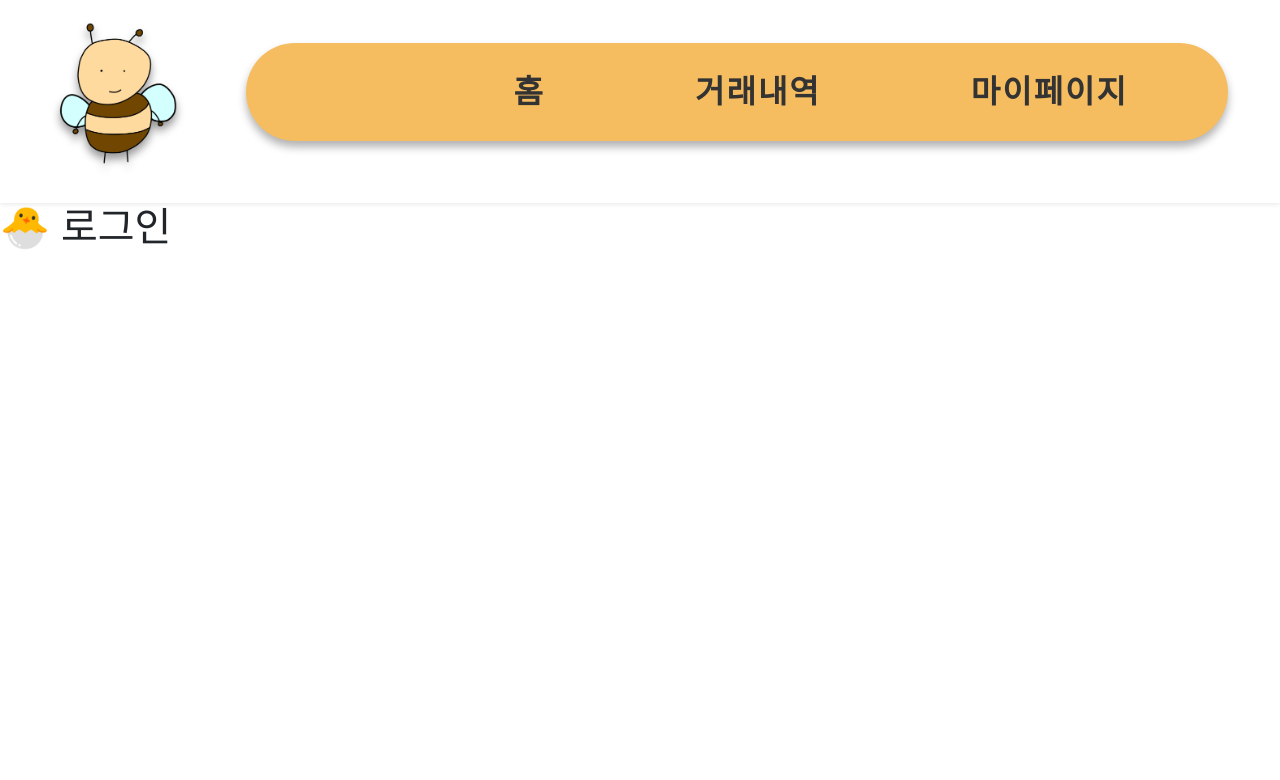
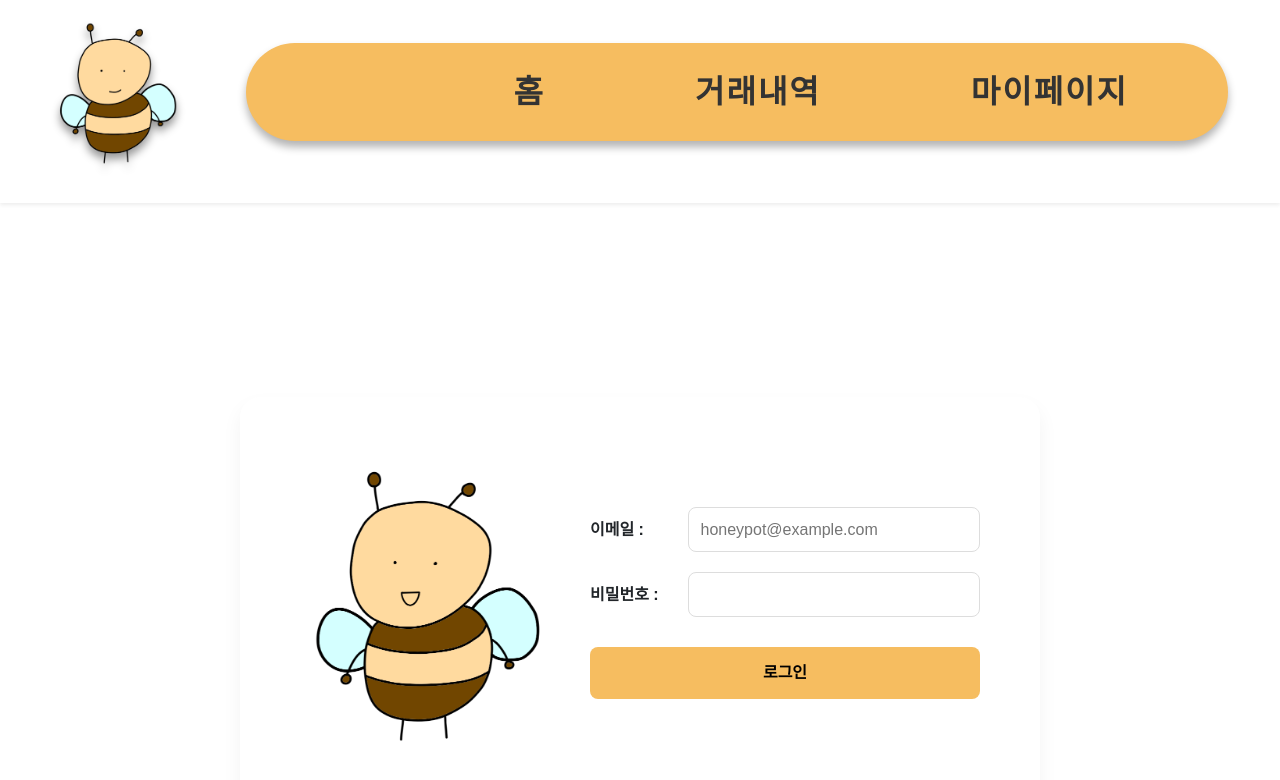
Before and after one commit to KB-Beeee/KB-honeypot, a Vue app: page /login in a window 1280 px wide. Before the commit this address had no page. Shown: the top 780 px of the page. Built offline with nearby package versions, Linux system fonts and the light colour scheme; a web font is replaced by a local one.

Commit message:
[#7] feat: Login UI 및 로직 구현

```diff
--- /dev/null
+++ b/src/assets/css/login.css
@@ -0,0 +1,86 @@
+/* 전체 화면 정렬 (기존과 동일) */
+.login-wrapper {
+  width: 100%;
+  height: 100vh;
+  display: flex;
+  justify-content: center;
+  align-items: center;
+}
+
+/* 2. 로그인 컨테이너(카드) 스타일: 이미지와 입력 폼을 나란히 배치 */
+.login-card {
+  background-color: white;
+  /* 상(40) 우(60) 하(40) 좌(20) 순서로 적용 */
+  padding: 40px 60px 40px 20px;
+  border-radius: 20px;
+  box-shadow: 0 10px 20px rgba(0, 0, 0, 0.05);
+  width: 800px;
+
+  /* 👇 Flexbox를 사용해 양옆 배치 및 세로 가운데 정렬 */
+  display: flex;
+  align-items: center; /* 카드 안의 내용물들을 세로 정중앙에 맞춤 */
+  justify-content: space-between; /* 이미지와 입력 폼 사이를 벌림 */
+  gap: 40px; /* 이미지와 폼 사이의 간격 설정 */
+}
+
+/* 이미지 크기 조절 (float 제거) */
+.card-img-left {
+  width: 250px;
+  /* float: left; 와 margin-bottom 제거 */
+
+}
+
+/* 폼 영역 설정 (float 제거) */
+.card-body {
+  /* float: right; 제거 */
+  display: flex;
+  flex-direction: column; /* 폼 내부 요소들은 위아래로 배치 */
+  width: 100%; /* 남은 공간을 차지하도록 설정 */
+}
+
+/* 1. 이메일, 비밀번호 글자 옆에 텍스트 상자 배치 */
+.card-text {
+  display: flex;
+  align-items: center; /* 글자와 텍스트 상자를 세로로 나란히 맞춤 */
+  justify-content: space-between; /* 글자는 왼쪽, 입력창은 오른쪽 */
+  margin-bottom: 20px; /* 각 줄(이메일, 비밀번호) 사이 간격 */
+  font-size: 16px;
+  font-weight: bold;
+  margin-top: 0; /* h5, p 태그의 기본 여백 제거 */
+}
+
+/* 입력창 스타일 */
+.card-text input {
+  width: 75%; /* 텍스트 상자가 차지할 비율 (글자 옆에 오도록 조정) */
+  padding: 12px;
+  border: 1px solid #ddd;
+  border-radius: 8px;
+  box-sizing: border-box;
+}
+
+/* 로그인 버튼 스타일 및 배치 */
+.login-btn {
+  width: 100%; /* 버튼은 폼 영역 가로를 꽉 채우게 */
+  padding: 14px;
+  background-color: #f6bd60;
+  border: none;
+  border-radius: 8px;
+  font-weight: bold;
+  cursor: pointer;
+  margin-top: 10px;
+}
+
+.login-btn:hover {
+  background-color: #f5cac3
+}
+
+/* 노란 버튼을 눌렀을 때의 색상 적용 */
+.login-btn:active {
+  background-color: #f5cac3;
+}
+
+/* 입력창 클릭(포커스) 시 테두리 색상 변경 */
+.card-text input:focus {
+  border-color: #f6bd60; /* 테두리 색상을 요청한 색으로 변경 */
+  outline: none; /* 브라우저 기본 외곽선 제거 (필수!) */
+}
--- a/src/pages/Home.vue
+++ b/src/pages/Home.vue
@@ -1,5 +1,5 @@
 <script setup lang="ts">
-import Calendar from '../components/Calendar.vue';
+// import Calendar from '../components/Calendar.vue';
 import Card from '../components/Card.vue';
 </script>
 
@@ -8,6 +8,6 @@ import Card from '../components/Card.vue';
     <h1>🏠 홈 화면 (대시보드)</h1>
   </div>
   <!-- 캘린더 테스트용으로 넣어놨어요..! -->
-  <Calendar></Calendar>
+  <!-- <Calendar></Calendar> -->
   <Card />
 </template>
--- a/src/pages/Login.vue
+++ b/src/pages/Login.vue
@@ -1,5 +1,62 @@
 <template>
-  <div>
-    <h1>🐣 로그인</h1>
+
+<div class="login-wrapper">
+  <div class="login-card">
+    <div class="card-header"></div>
+    <img class="card-img-left" src="../assets/images/꿀벌/빵긋꿀벌.png" alt="bee">
+  	<div class="card-body">
+		  <h5 class="card-text">이메일 :
+        <input type="email" placeholder="honeypot@example.com"
+         v-model="loginForm.email" ></h5>
+		  <h5 class="card-text">비밀번호 :
+        <input type="password" v-model="loginForm.pwd"> </h5>
+      <button class="login-btn" @click="loginHandler">로그인</button>
+	  </div>
   </div>
+</div>
+
 </template>
+
+<script setup>
+import axios from 'axios';
+import { reactive } from 'vue';
+import { useRouter } from 'vue-router';
+
+const router = useRouter();
+
+const loginForm = reactive({
+  email: '',
+  pwd: ''
+ });
+
+const userUrl = 'http://localhost:3000/users';
+
+const loginHandler = async () => {
+    if (!loginForm.email || !loginForm.pwd) {
+    alert('이메일과 비밀번호를 모두 입력해주세요.');
+    return; // 빈 값이면 함수 종료
+  }
+
+  try {
+    const userResponse = await axios.get(userUrl);
+    const users = userResponse.data;
+
+    const foundUser = users.find(user =>
+      user.email === loginForm.email && user.password == loginForm.pwd
+    );
+
+    if(foundUser) {
+      alert(`${foundUser.name}님, 환영합니다🍯`);
+      router.push('/home');
+    }
+
+   } catch (error) {
+        alert('로그인 처리 중 에러 발생: ' + error);
+    }
+}
+
+</script>
+
+<style scoped>
+@import '@/assets/css/login.css';
+</style>
```
